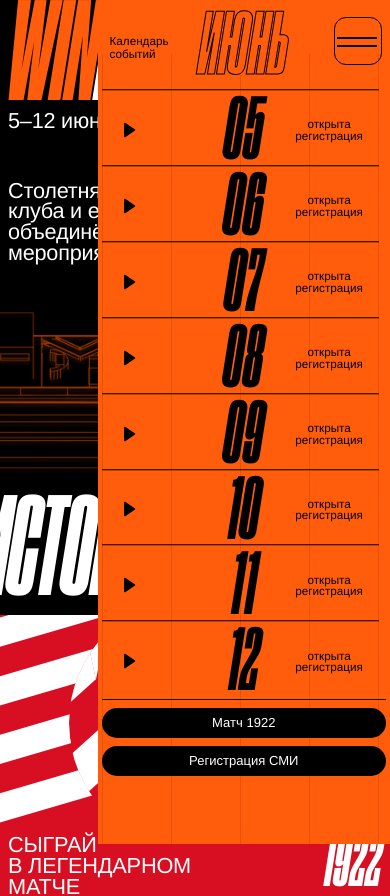
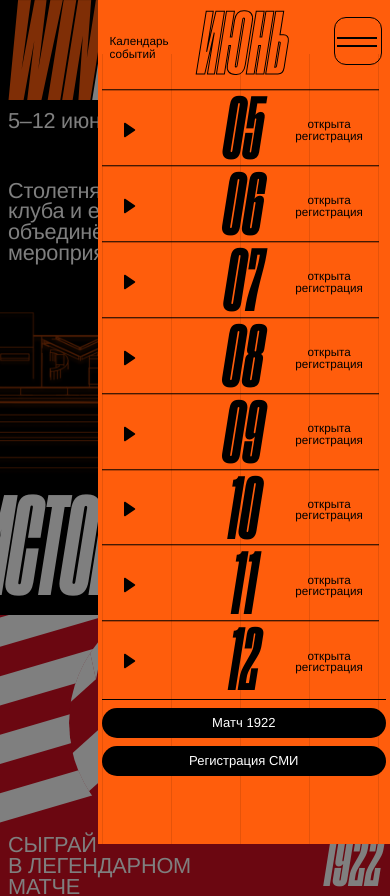
Before and after one commit to strangesound/spartak, a Nuxt app: page / in a window 390 px wide. Shown: the top 896 px of the page. Built offline with nearby package versions, Linux system fonts and the light colour scheme.

Commit message:
update burger overlay

```diff
--- a/components/SideTimesheet.vue
+++ b/components/SideTimesheet.vue
@@ -51,7 +51,7 @@ import days from "@/day_description.json";
 
 
     </section>
-    <div class="sidetimesheet__overlay" v-show="options.showBurger"> </div>
+    <div class="sidetimesheet__overlay" v-show="options.showBurger" @click="options.showBurger = !options.showBurger"> </div>
 
 </template>
 
@@ -169,7 +169,7 @@ import days from "@/day_description.json";
         top: 0;
         background-color: rgba(0, 0, 0, .5);
         /* border: 3px solid #f1f1f1; */
-        z-index: -10;
+        z-index: 1;
         transition: .5s;
     }
 
```
